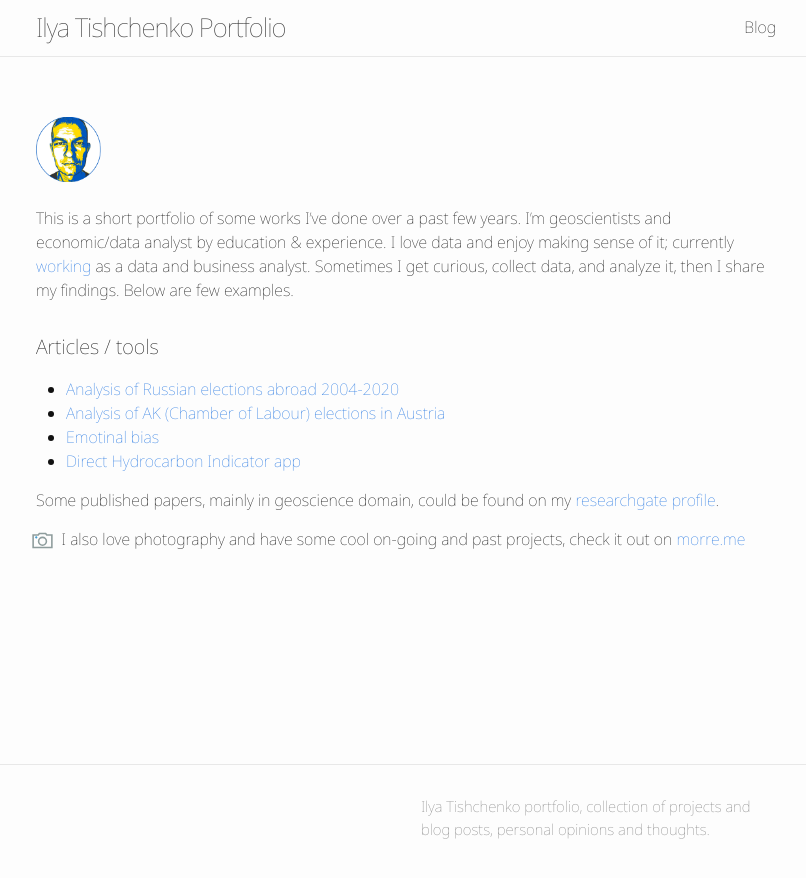
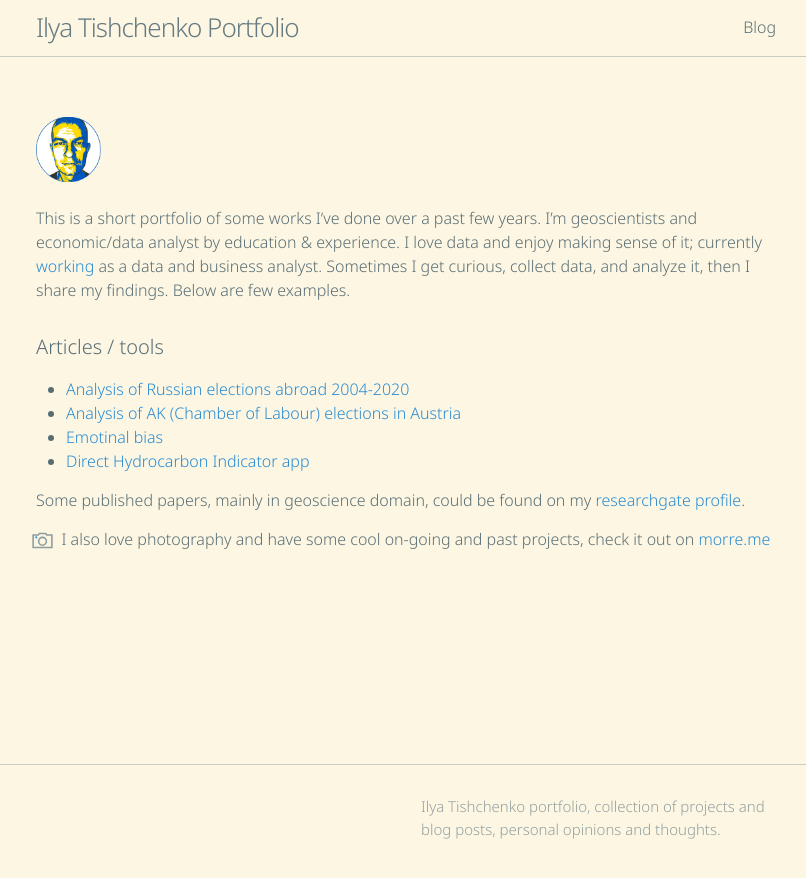
Before and after one commit to vearlen/vearlen.github.io, a Jekyll site: the page built from index.md, in a window 1280 px wide. Shown: the top 878 px of the page, without its empty margins (234-1040 px from the left). Built offline with Jekyll 4.4.1, drawn with Linux system fonts in a browser that asks for light colours.

Commit message:
fonts updated

```diff
--- a/_config.yml
+++ b/_config.yml
@@ -40,7 +40,7 @@
   # solarized-light	   Light variant of solarized color scheme.
   # solarized-dark	   Dark variant of solarized color scheme.
   # solarized	         Adaptive skin for solarized color scheme skins.
-  skin: classic
+  skin: solarized
 
   # Minima date format.
   # The default value is "%b %d, %Y" (e.g. Nov 14, 2023)
--- a/assets/css/style.scss
+++ b/assets/css/style.scss
@@ -6,7 +6,7 @@
   "minima/skins/{{ site.minima.skin | default: 'classic' }}",
   "minima/initialize";
 
-@import url('https://fonts.googleapis.com/css2?family=Noto+Sans:wght@100;900&display=swap');
+@import url('https://fonts.googleapis.com/css2?family=Noto+Sans:wght@300;900&display=swap');
 
 body {
   font-family: 'Noto Sans', sans-serif;
```
